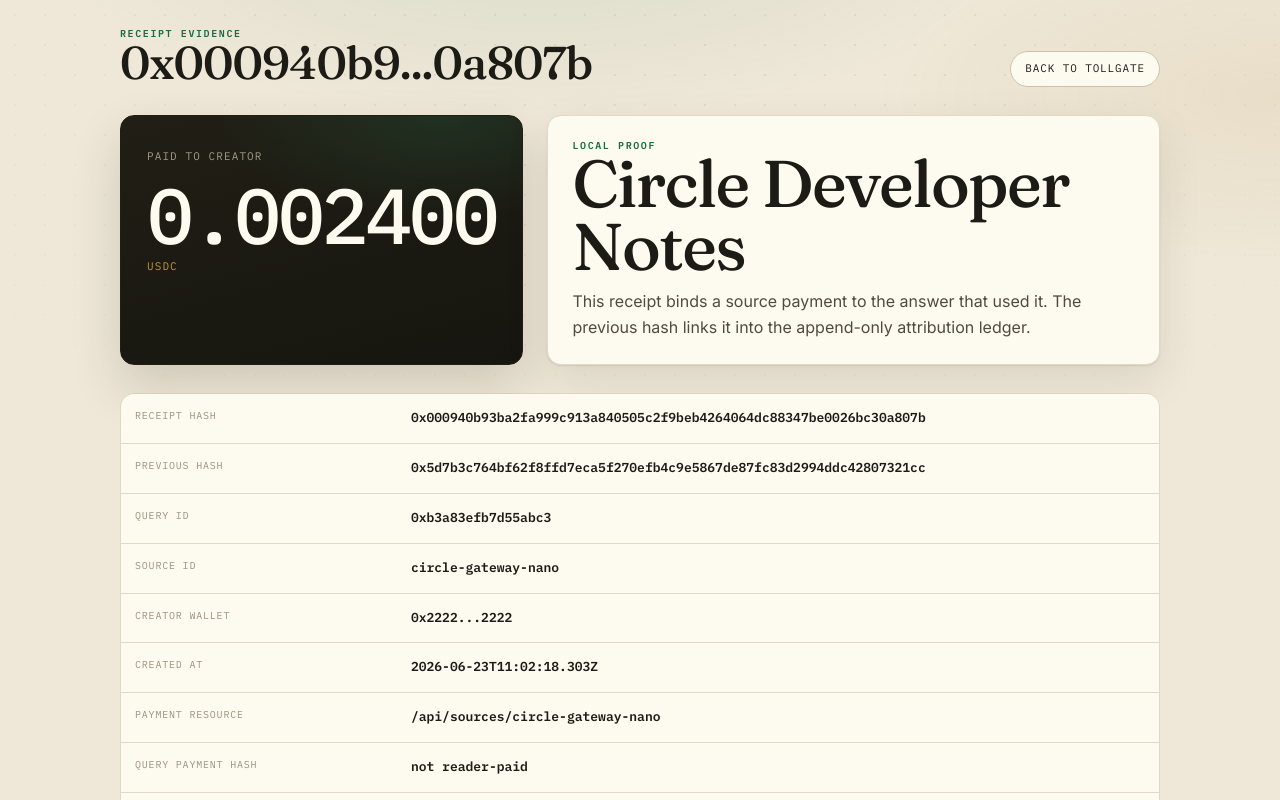
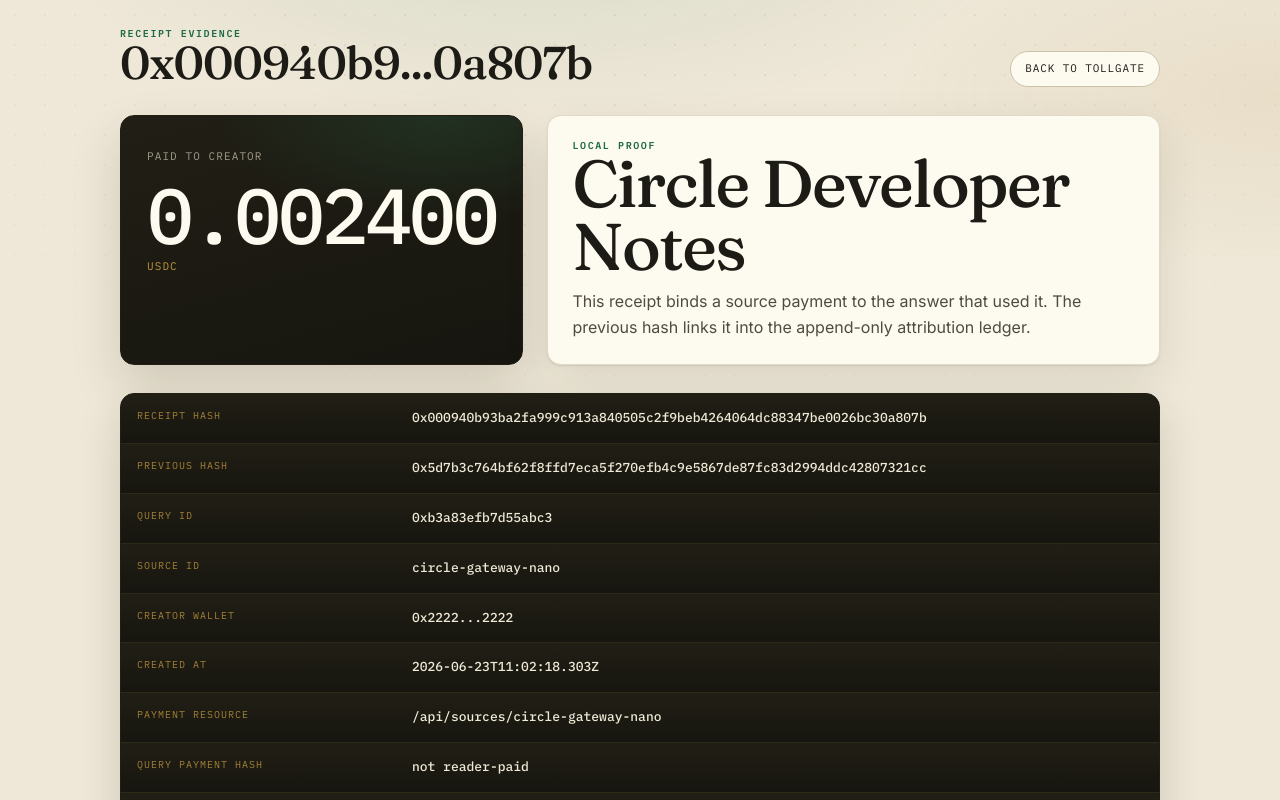
Before and after one commit to Ridwannurudeen/tollgate, a Next.js app: page /receipts/0x000940b93ba2fa999c913a840505c2f9beb4264064dc88347be0026bc30a807b in a window 1280 px wide. Shown: the top 800 px of the page. Built offline with nearby package versions, Linux system fonts and the light colour scheme.

Commit message:
Render on-chain evidence as dark artifact blocks (render-the-artifact)

```diff
--- a/src/app/globals.css
+++ b/src/app/globals.css
@@ -960,38 +960,48 @@
   font-size: clamp(36px, 6vw, 66px);
 }
 
+/* on-chain evidence renders as a dark "artifact" block — the actual hashes/
+   tx as a styled receipt, not prose (the render-the-artifact pattern) */
 .evidence-grid {
   display: grid;
   gap: 1px;
   overflow: hidden;
   margin-bottom: 18px;
-  border: 1px solid var(--line);
+  border: 1px solid var(--ink-block-2);
   border-radius: var(--radius-lg);
-  background: var(--line);
+  background: #2c2917;
+  box-shadow: 0 18px 44px var(--shadow-strong);
 }
 
 .evidence-row {
   display: grid;
   grid-template-columns: minmax(150px, 0.26fr) minmax(0, 0.74fr);
   gap: 18px;
-  padding: 14px;
-  background: var(--paper-raised);
+  padding: 14px 16px;
+  background: linear-gradient(180deg, var(--ink-block-2), var(--ink-block));
 }
 
 .evidence-row span {
-  color: var(--ink-4);
+  color: var(--gold-bright);
+  opacity: 0.82;
   font-family: var(--font-num);
   font-size: 10px;
-  letter-spacing: 0.08em;
+  letter-spacing: 0.1em;
   text-transform: uppercase;
 }
 
 .evidence-row strong {
   overflow-wrap: anywhere;
-  color: var(--ink-1);
+  color: var(--ink-block-ink);
   font-family: var(--font-num);
   font-size: 13px;
+  font-weight: 500;
   font-variant-numeric: tabular-nums;
+}
+
+.evidence-grid a,
+.evidence-row a {
+  color: var(--green-bright);
 }
 
 .receipt-context {
```
